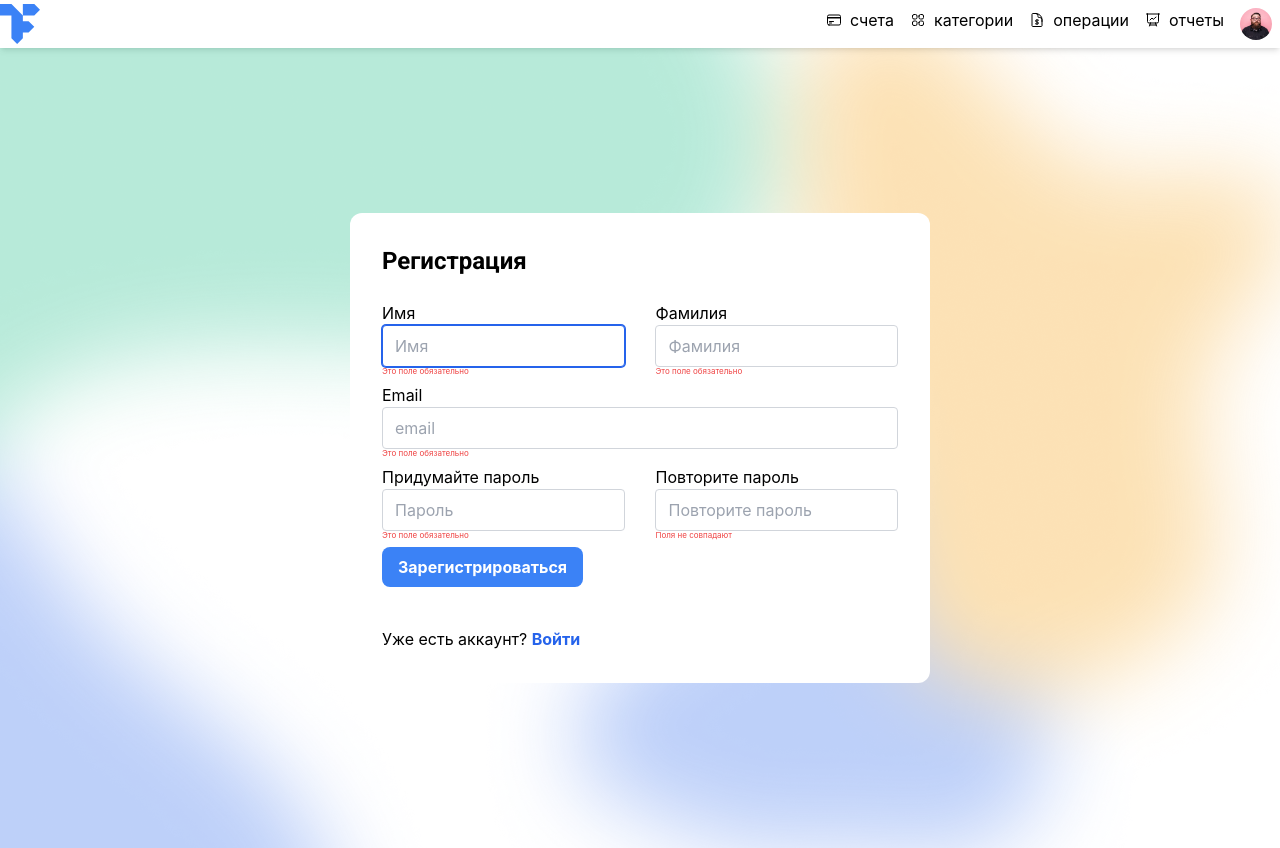
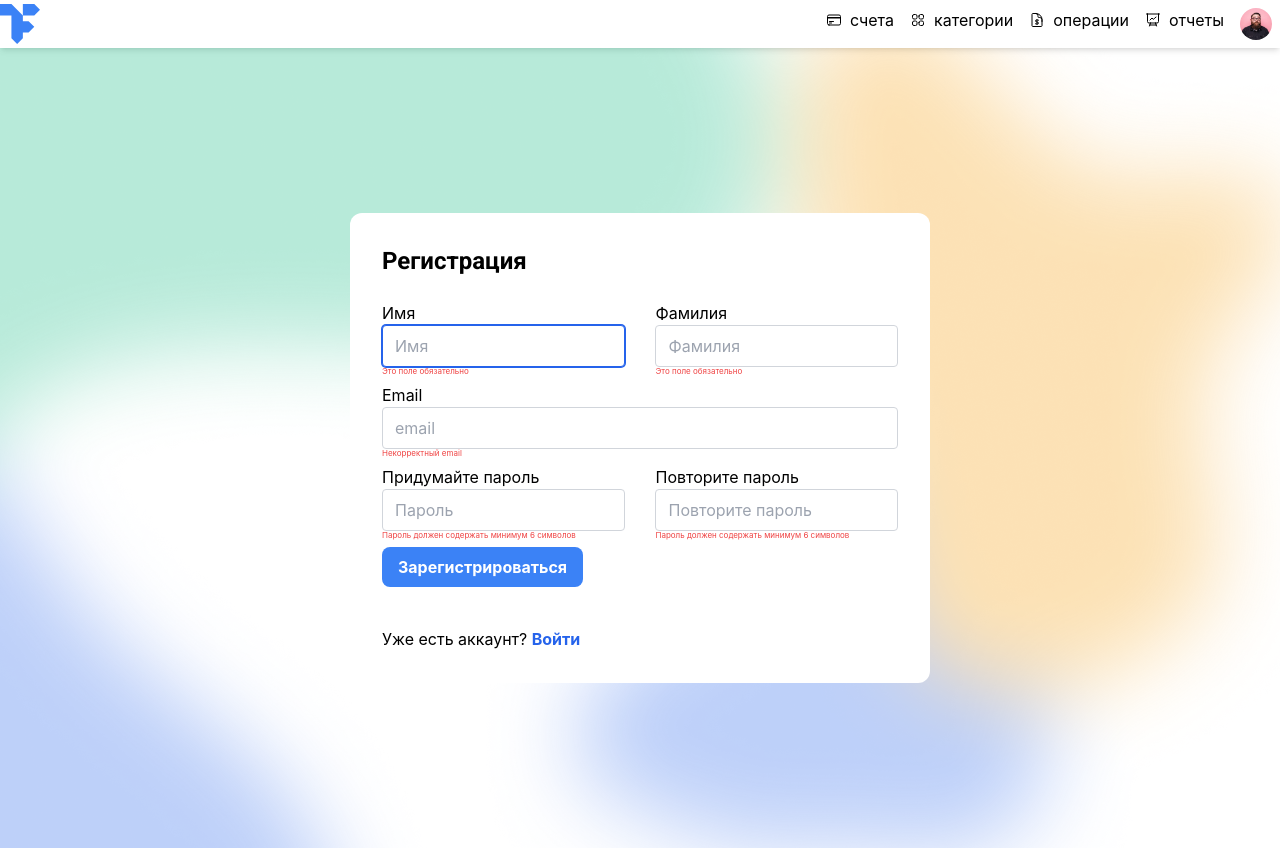
Before and after one commit to okokanya/finance-tracker, a Next.js app: page /signup in a window 1280 px wide. Both pictures are taken after a click on the button 482 px from the left and 567 px from the top of the page. Built offline with nearby package versions, Linux system fonts and the light colour scheme.

Commit message:
zod проверка на фронте при регистрации

```diff
--- a/src/pages/signup/index.tsx
+++ b/src/pages/signup/index.tsx
@@ -1,31 +1,38 @@
 import React, { useState } from 'react';
 import { useForm, SubmitHandler } from 'react-hook-form';
+import { zodResolver } from '@hookform/resolvers/zod';
+import { z } from 'zod';
 import { useMutation } from '@tanstack/react-query';
-import { useRouter } from 'next/router'; // Импортируем useRouter для редиректа
+import { useRouter } from 'next/router';
 import MainWrap from '@/components/mainWrap';
 import FormWrap from '@/components/formWrap';
 import Button from '@/components/button';
-import Link from 'next/link'
+import Link from 'next/link';
 
-type FormData = {
-  firstName: string;
-  lastName: string;
-  email: string;
-  password: string;
-  passwordCheck: string;
-};
+const schema = z.object({
+  firstName: z.string().min(1, 'Это поле обязательно'),
+  lastName: z.string().min(1, 'Это поле обязательно'),
+  email: z.string().email('Некорректный email'),
+  password: z.string().min(6, 'Пароль должен содержать минимум 6 символов'),
+  passwordCheck: z.string().min(6, 'Пароль должен содержать минимум 6 символов'),
+}).refine((data) => data.password === data.passwordCheck, {
+  message: 'Пароли не совпадают',
+  path: ['passwordCheck'],
+});
+
+type FormData = z.infer<typeof schema>;
 
 Signup.title = 'Регистрация';
 
 export default function Signup() {
-  const [passwordMatch, setPasswordMatch] = useState(true);
   const [submitError, setSubmitError] = useState<string | null>(null);
   const {
     register,
     handleSubmit,
     formState: { errors },
-    setValue,
-  } = useForm<FormData>();
+  } = useForm<FormData>({
+    resolver: zodResolver(schema),
+  });
 
   const router = useRouter();
 
@@ -50,35 +57,17 @@ export default function Signup() {
 
       return response.json();
     },
-    onSuccess: (data) => {
-      console.log('Успешно:', data);
+    onSuccess: () => {
       setSubmitError(null);
       router.push('/signin');
     },
-    onError: (error) => {
-      console.error('Ошибка:', error);
+    onError: () => {
       setSubmitError('Произошла ошибка при регистрации. Попробуйте еще раз.');
     },
   });
 
   const onSubmit: SubmitHandler<FormData> = (data) => {
-    if (data.password !== data.passwordCheck) {
-      setPasswordMatch(false);
-      return;
-    }
     mutation.mutate(data);
-  };
-
-  const handlePasswordCheckBlur = () => {
-    const password = document.getElementById('password') as HTMLInputElement;
-    const passwordCheck = document.getElementById('passwordCheck') as HTMLInputElement;
-
-    if (password.value !== passwordCheck.value) {
-      setPasswordMatch(false);
-      setValue('passwordCheck', '');
-    } else {
-      setPasswordMatch(true);
-    }
   };
 
   return (
@@ -88,45 +77,32 @@ export default function Signup() {
         <form className="flex flex-wrap w-full justify-between" onSubmit={handleSubmit(onSubmit)}>
           <label className="label half-width">
             Имя
-            <input className="input-txt" placeholder="Имя" {...register('firstName', { required: true })} />
-            {errors.firstName && <span className="errorSpan">Это поле обязательно</span>}
+            <input className="input-txt" placeholder="Имя" {...register('firstName')} />
+            {errors.firstName && <span className="errorSpan">{errors.firstName.message}</span>}
           </label>
 
           <label className="label half-width">
             Фамилия
-            <input className="input-txt" placeholder="Фамилия" {...register('lastName', { required: true })} />
-            {errors.lastName && <span className="errorSpan">Это поле обязательно</span>}
+            <input className="input-txt" placeholder="Фамилия" {...register('lastName')} />
+            {errors.lastName && <span className="errorSpan">{errors.lastName.message}</span>}
           </label>
 
           <label className="label">
             Email
-            <input className="input-txt" placeholder="email" type="email" {...register('email', { required: true })} />
-            {errors.email && <span className="errorSpan">Это поле обязательно</span>}
+            <input className="input-txt" placeholder="email" type="email" {...register('email')} />
+            {errors.email && <span className="errorSpan">{errors.email.message}</span>}
           </label>
 
           <label className="label half-width">
             Придумайте пароль
-            <input
-              className="input-txt"
-              placeholder="Пароль"
-              type="password"
-              {...register('password', { required: true })}
-              id="password"
-            />
-            {errors.password && <span className="errorSpan">Это поле обязательно</span>}
+            <input className="input-txt" placeholder="Пароль" type="password" {...register('password')} />
+            {errors.password && <span className="errorSpan">{errors.password.message}</span>}
           </label>
 
           <label className="label half-width">
             Повторите пароль
-            <input
-              className="input-txt"
-              placeholder="Повторите пароль"
-              type="password"
-              {...register('passwordCheck', { required: true })}
-              id="passwordCheck"
-              onBlur={handlePasswordCheckBlur}
-            />
-            {(!passwordMatch || errors.passwordCheck) && <span className="errorSpan">Поля не совпадают</span>}
+            <input className="input-txt" placeholder="Повторите пароль" type="password" {...register('passwordCheck')} />
+            {errors.passwordCheck && <span className="errorSpan">{errors.passwordCheck.message}</span>}
           </label>
 
           {submitError && <span className="errorSpan">{submitError}</span>}
```
